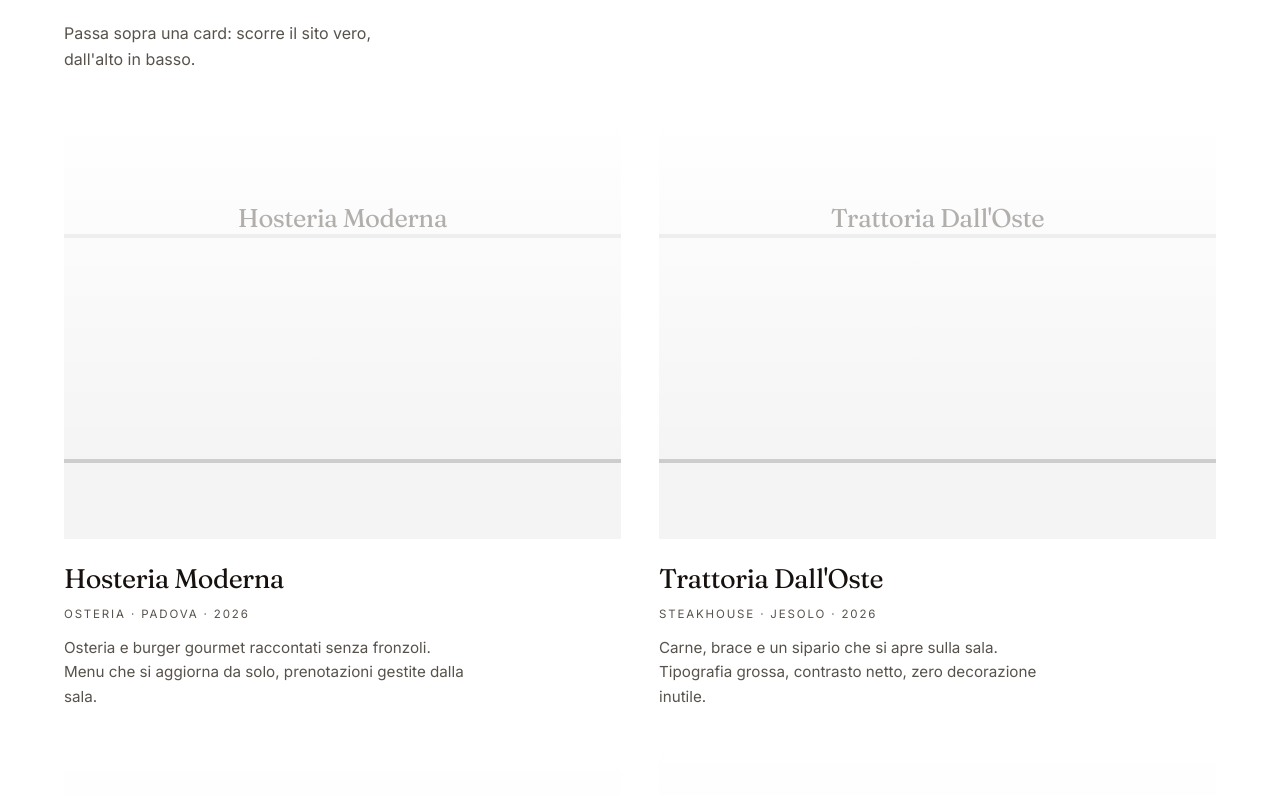
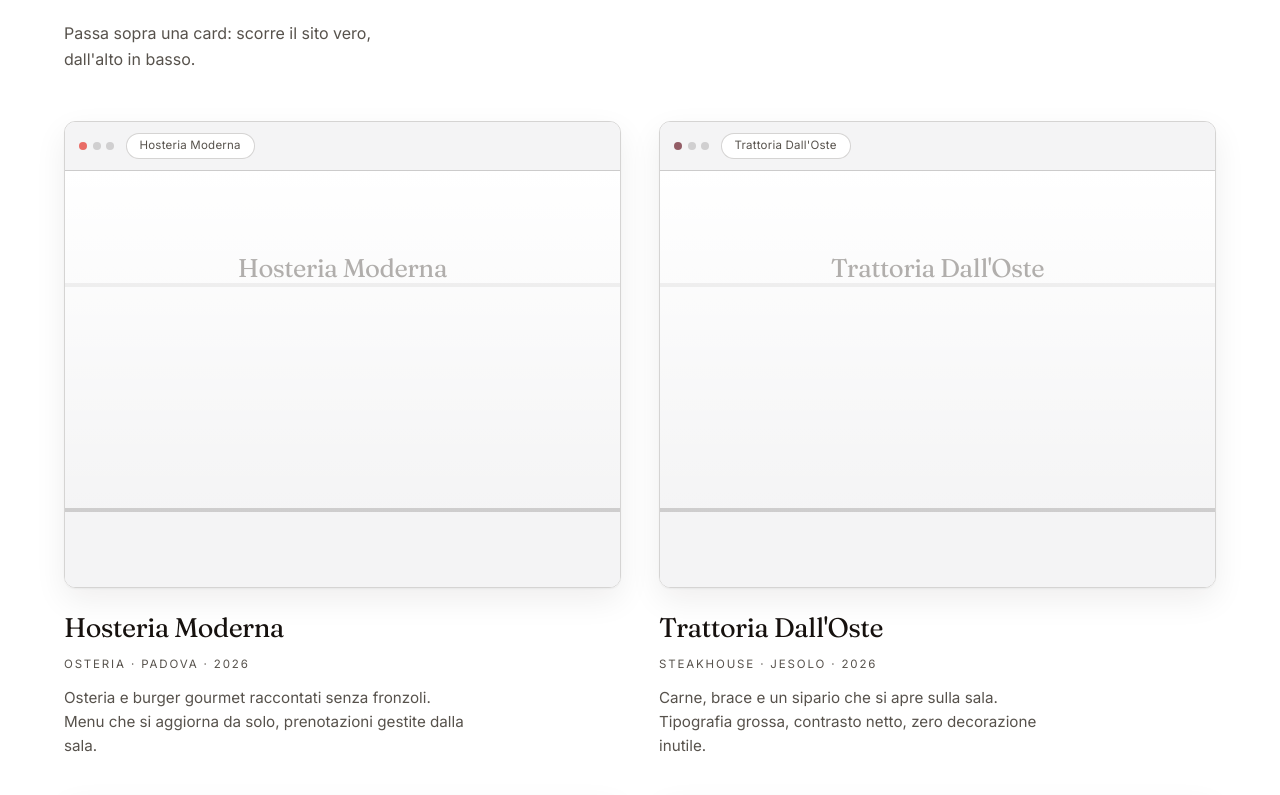
Before and after one commit to luminoagency/lumino-agency, a Next.js app: page / in a window 1280 px wide. Shown: the part 1740-2535 px from the top of the page. Built offline with nearby package versions, Linux system fonts and the light colour scheme.

Commit message:
Lavori: la card apre la finestra e le passa il proprio rettangolo

```diff
--- a/components/home/WorkCard.tsx
+++ b/components/home/WorkCard.tsx
@@ -2,6 +2,8 @@
 
 import { useEffect, useRef } from 'react'
 import type { Work } from './worksData'
+import BrowserChrome from './BrowserChrome'
+import WorkMediaView from './WorkMediaView'
 import { POINTER_BREAKPOINT, gsap, lerp, mouseEffectsEnabled } from './useMotion'
 
 /**
@@ -11,24 +13,33 @@ import { POINTER_BREAKPOINT, gsap, lerp, mouseEffectsEnabled } from './useMotion
  * easing, la barra in gradiente segue l'avanzamento, la card si inclina verso il
  * mouse e un riflesso di luce insegue il cursore. All'uscita torna su.
  *
- * Il markup accetta indifferentemente uno screenshot full-page o un <video> in
- * loop (vedi WorkMedia in worksData.ts): si cambia sorgente lì senza toccare
- * questo componente.
+ * Al click apre il sito vero dentro la vetrina (vedi WorkViewer): passa al
+ * chiamante il rettangolo della propria cornice, così la finestra grande può
+ * partire esattamente da qui e crescere, invece di comparire per dissolvenza.
  *
  * Tutto l'apparato mouse è attivo solo da 821px in su, con puntatore fine e
- * fuori da prefers-reduced-motion. Sotto quella soglia la card resta una
- * card: si vede la testa dello screenshot, e va benissimo così.
+ * fuori da prefers-reduced-motion.
  */
 
 const SCROLL_SECONDS = 5
 const TILT_MAX = 6
 
-export default function WorkCard({ work, index }: { work: Work; index: number }) {
-  const { media } = work
+export default function WorkCard({
+  work,
+  index,
+  onOpen,
+}: {
+  work: Work
+  index: number
+  onOpen: (work: Work, origin: DOMRect) => void
+}) {
   const cardRef = useRef<HTMLElement>(null)
+  const frameRef = useRef<HTMLDivElement>(null)
   const viewportRef = useRef<HTMLDivElement>(null)
   const scrollRef = useRef<HTMLDivElement>(null)
   const barRef = useRef<HTMLSpanElement>(null)
+
+  const openable = work.siteUrl !== ''
 
   useEffect(() => {
     const card = cardRef.current
@@ -39,7 +50,6 @@ export default function WorkCard({ work, index }: { work: Work; index: number })
 
     const video = scroller.querySelector('video')
 
-    // Tilt: target aggiornato dal mousemove, applicato dal loop rAF con lerp.
     const target = { x: 0, y: 0 }
     const current = { x: 0, y: 0 }
     let raf = 0
@@ -73,15 +83,12 @@ export default function WorkCard({ work, index }: { work: Work; index: number })
       target.x = (px - 0.5) * 2 * TILT_MAX
       target.y = -(py - 0.5) * 2 * TILT_MAX
 
-      // Riflesso di luce: coordinate in percentuale per il radial-gradient.
       viewport.style.setProperty('--mx', `${px * 100}%`)
       viewport.style.setProperty('--my', `${py * 100}%`)
       start()
     }
 
     const onEnter = () => {
-      // Distanza reale calcolata a ogni ingresso: l'immagine può essere
-      // arrivata dopo (loading="lazy") e il viewport è responsive.
       const distance = scroller.scrollHeight - viewport.clientHeight
       if (distance > 1) {
         gsap.to(scroller, { y: -distance, duration: SCROLL_SECONDS, ease: 'power1.inOut', overwrite: true })
@@ -103,9 +110,6 @@ export default function WorkCard({ work, index }: { work: Work; index: number })
       if (video) video.pause()
     }
 
-    // I listener si agganciano e si sganciano seguendo la media query: chi
-    // apre stretto e poi allarga la finestra (o attiva il motion ridotto a
-    // pagina aperta) ottiene comunque il comportamento giusto, senza ricaricare.
     let attached = false
 
     const attach = () => {
@@ -149,67 +153,39 @@ export default function WorkCard({ work, index }: { work: Work; index: number })
     }
   }, [])
 
+  const open = () => {
+    const frame = frameRef.current
+    if (!frame || !openable) return
+    onOpen(work, frame.getBoundingClientRect())
+  }
+
   return (
     <article
       ref={cardRef}
       className="lm-card lm-reveal"
       data-work={work.id}
-      data-cursor="label"
+      data-cursor={openable ? 'label' : undefined}
       style={{ ['--accent' as string]: work.accent }}
     >
-      {/* Barra finta del browser. La pillola dell'URL resta anche vuota:
-          i domini non sono confermati e non vanno inventati (vedi worksData). */}
-      <div className="lm-card-browser">
-        <span className="lm-card-dots" aria-hidden="true">
-          <i />
-          <i />
-          <i />
-        </span>
-        <span className="lm-card-url">{work.url}</span>
-      </div>
+      <div className="lm-card-frame" ref={frameRef}>
+        <BrowserChrome label={work.barLabel} />
 
-      {/* Finestra: il media scorre qui dentro */}
         <div className="lm-card-viewport" ref={viewportRef}>
           <div className="lm-card-scroll" ref={scrollRef}>
-          {!work.ready ? (
-            <div className="lm-card-placeholder" aria-hidden="true">
-              <span>{work.client}</span>
-            </div>
-          ) : media.kind === 'video' ? (
-            <video
-              className="lm-card-media"
-              width={media.width}
-              height={media.height}
-              poster={media.poster}
-              muted
-              loop
-              playsInline
-              preload="none"
-            >
-              {media.sources.map((source) => (
-                <source key={source.src} src={source.src} type={source.type} />
-              ))}
-            </video>
-          ) : (
-            /* eslint-disable-next-line @next/next/no-img-element -- screenshot
-               full-page altissimo: next/image lo ridimensionerebbe sul lato
-               sbagliato. Dimensioni esplicite → nessun layout shift. */
-            <img
-              className="lm-card-media"
-              src={media.src}
-              width={media.width}
-              height={media.height}
-              alt={`Il sito di ${work.client}`}
-              loading={index < 2 ? 'eager' : 'lazy'}
-              decoding="async"
-            />
-          )}
+            <WorkMediaView work={work} eager={index < 2} />
           </div>
 
           <div className="lm-card-progress" aria-hidden="true">
             <span ref={barRef} />
           </div>
           <div className="lm-card-sheen" aria-hidden="true" />
+
+          {openable ? (
+            <button type="button" className="lm-card-open" onClick={open}>
+              <span className="lm-sr">Apri il sito di {work.client} nella vetrina</span>
+            </button>
+          ) : null}
+        </div>
       </div>
 
       <div className="lm-card-meta">
```
Lines whose indentation alone changed are shown as unchanged.
